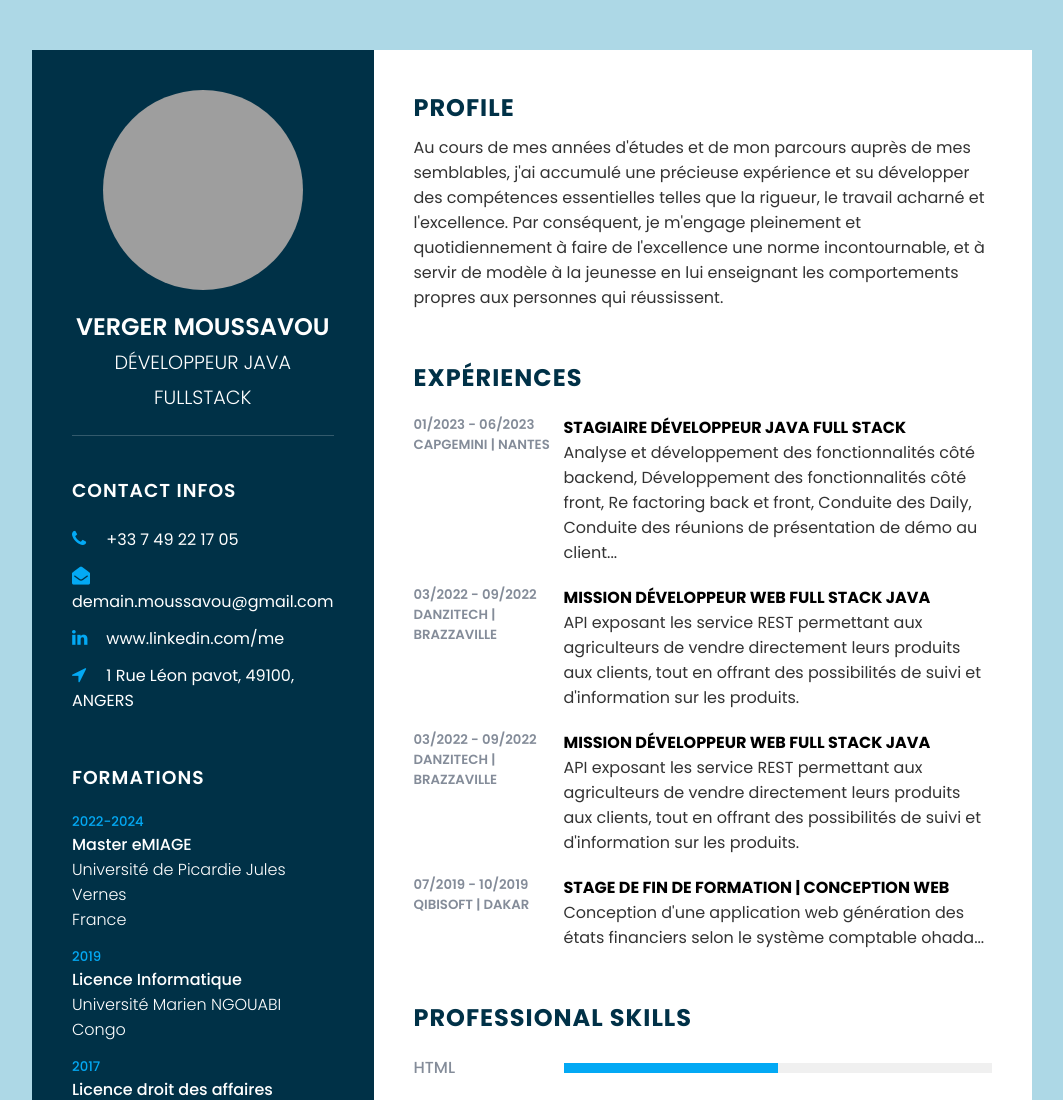
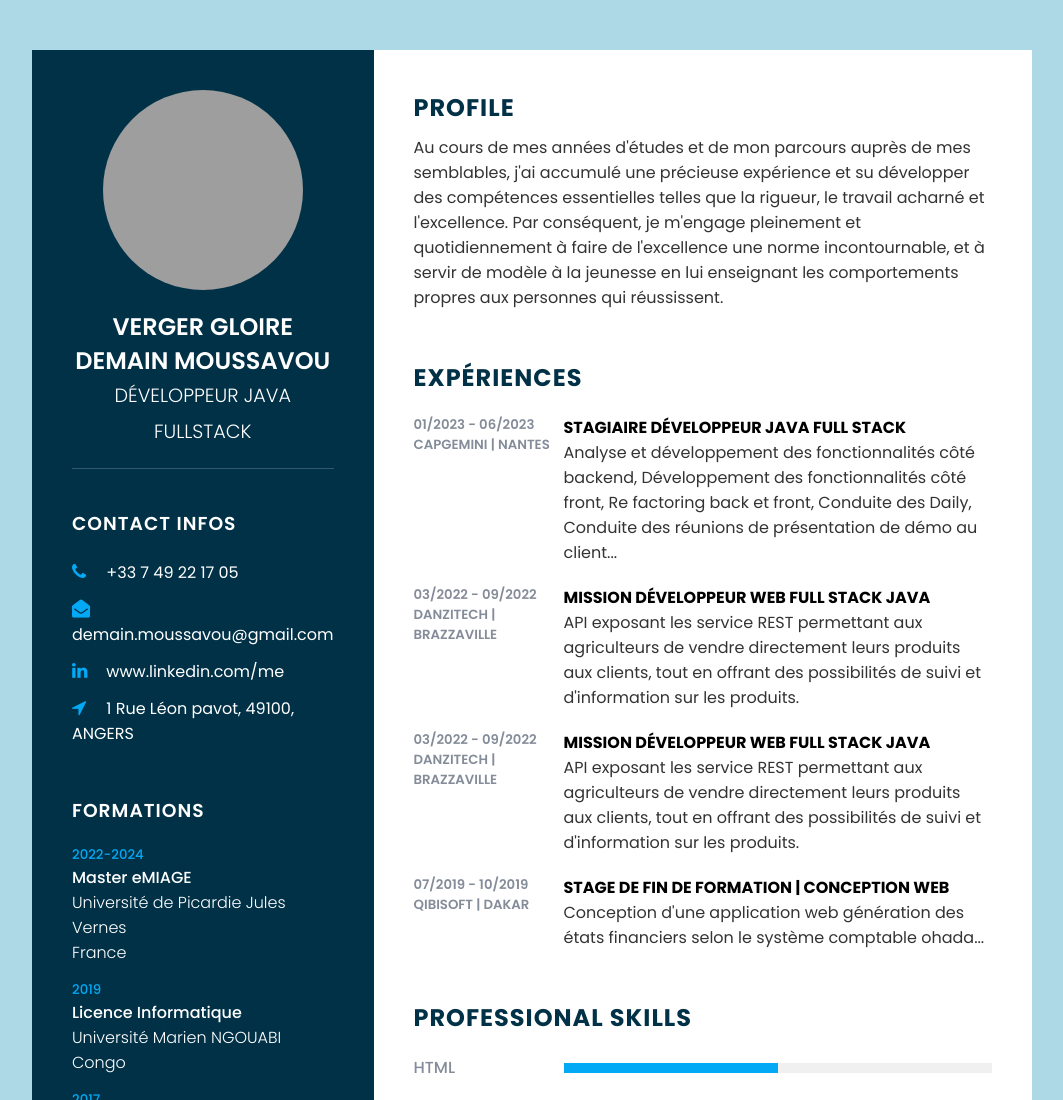
Before and after one commit to vergergloire/moncvsite, a plain HTML site: page index.html in a window 1280 px wide. Shown: the top 1100 px of the page, without its empty margins (108-1171 px from the left). Drawn offline with Linux system fonts and the light colour scheme; grey boxes are pictures that could not be loaded.

Commit message:
Update index.html

```diff
--- a/index.html
+++ b/index.html
@@ -18,7 +18,7 @@
                 <div class="imgBx">
                     <img src="photo.jpg">
                 </div>
-                <h2>Verger Moussavou <br> <span>Développeur Java FullStack</span></h2>
+                <h2>Verger Gloire Demain Moussavou <br> <span>Développeur Java FullStack</span></h2>
             </div>
 
                 <!-- div info contact-->
```
